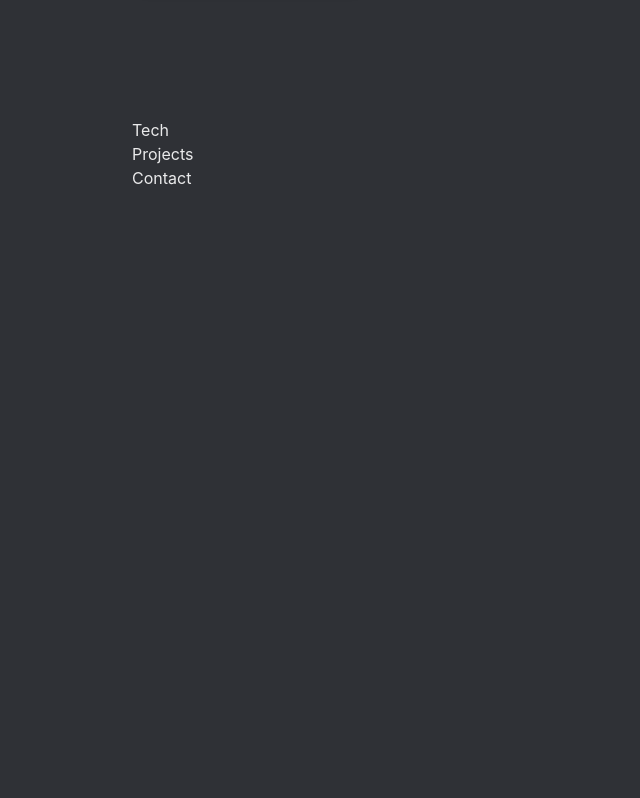
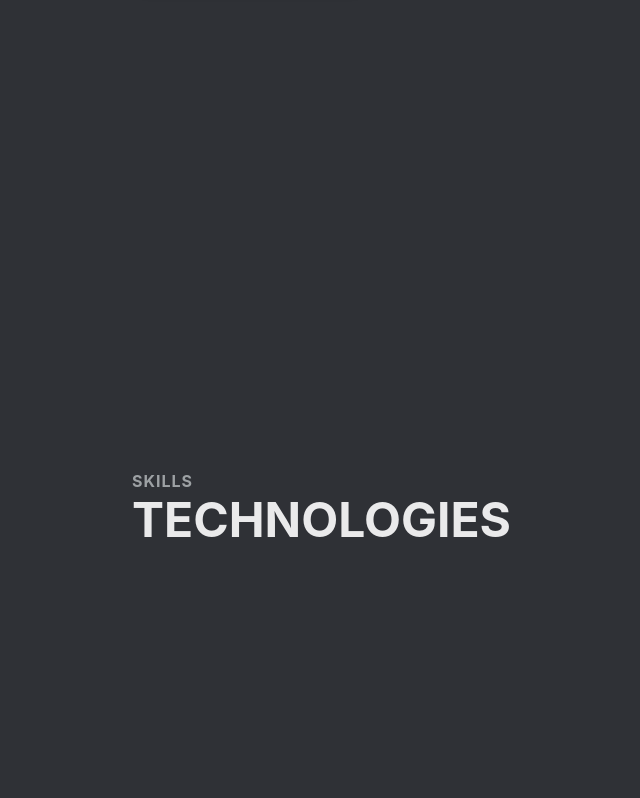
Before and after one commit to F3azy/portfolio, a React (Vite) app: page / in a window 1280 px wide. Shown: the part 1482-2280 px from the top of the page, without its empty margins (128-768 px from the left). Before the commit the page ends 1672 px from the top, so only its background shows below. Built offline with nearby package versions, Linux system fonts and the light colour scheme.

Commit message:
Started the tech section

```diff
--- a/src/components/Tech.jsx
+++ b/src/components/Tech.jsx
@@ -1,7 +1,18 @@
+import { Flex, Text } from '@chakra-ui/react';
+import { sections } from '../constants';
+import SectionInfo from './SectionInfo';
 
 const Tech = () => {
   return (
-    <div>Tech</div>
+    <Flex
+    direction="column"
+    rowGap={{base: "44px", lg: "0"}}
+    justify="space-evenly"
+    h={{lg: "100vh"}}
+    p={{base: "44px 0", lg: "88px 0"}}
+    >
+      <SectionInfo infos={sections.get("tech")} />
+    </Flex>
   )
 };
 
```
